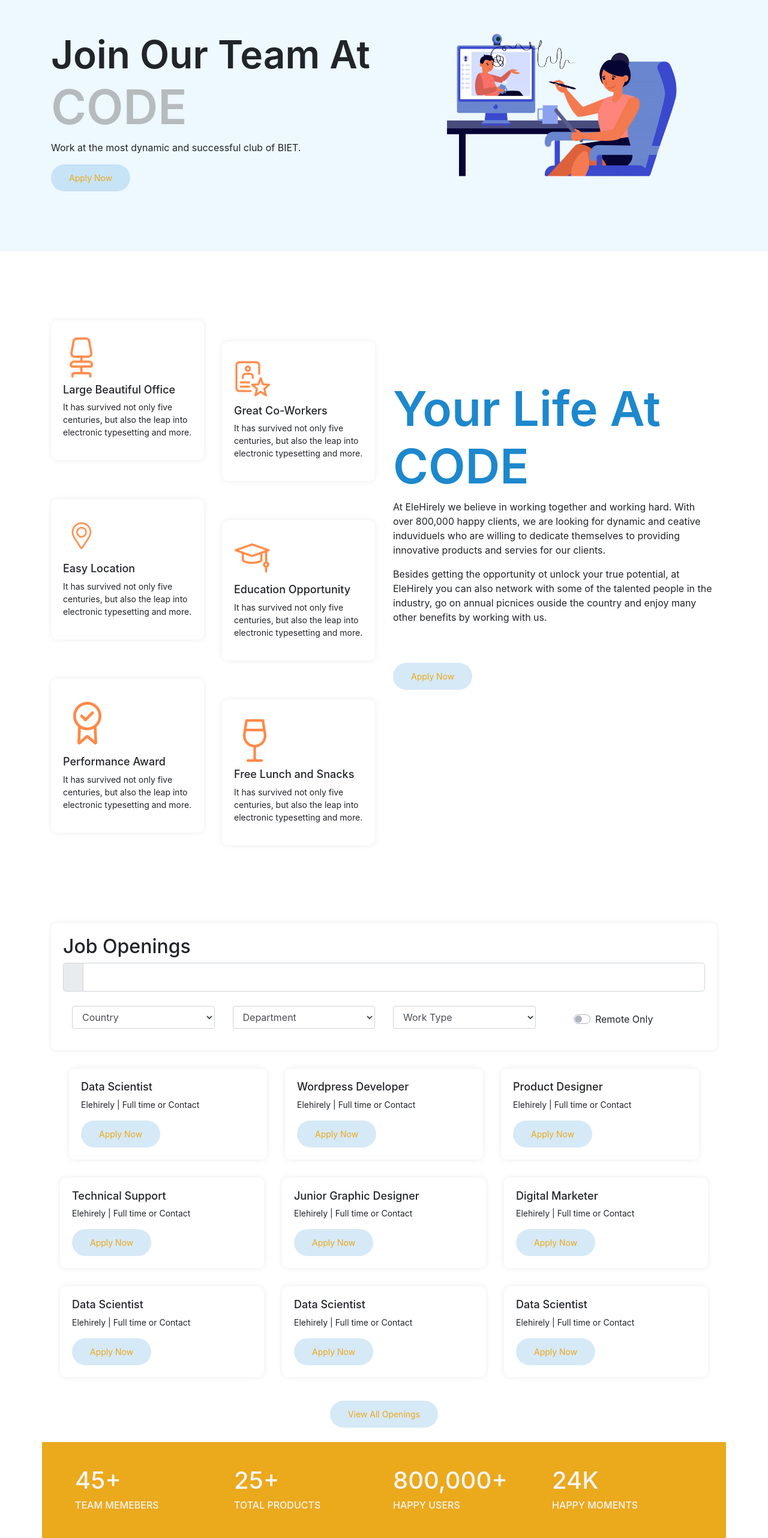
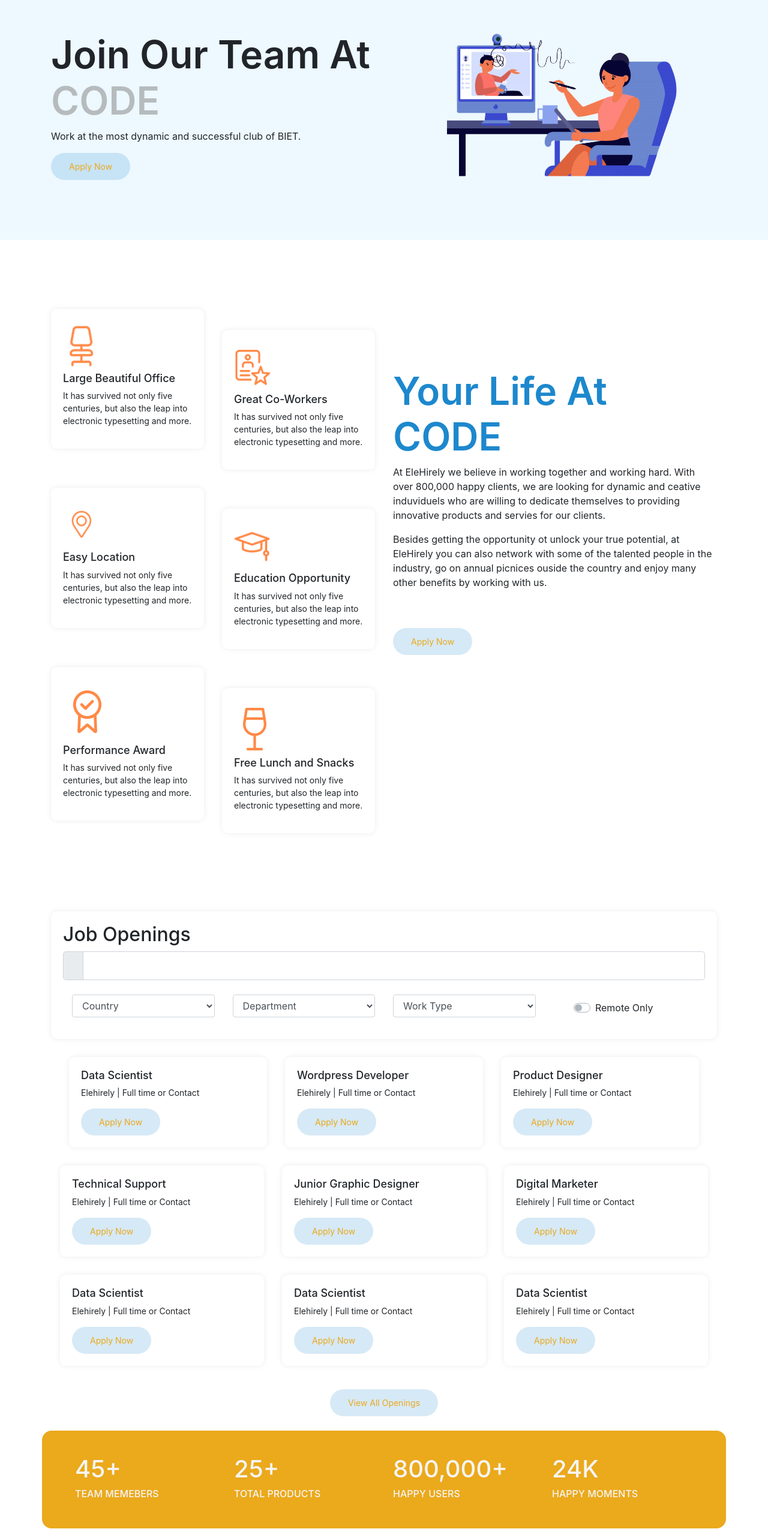
Before and after one commit to Ayush-k-Shukla/Code_page, a React (Create React App) app: page / in a window 1280 px wide. Shown: the part 220-2784 px from the top of the page at 60% size. Built offline with nearby package versions, Linux system fonts and the light colour scheme.

Commit message:
stat fix

```diff
--- a/src/App.css
+++ b/src/App.css
@@ -26,7 +26,8 @@
 
 #stats {
   background-color: #eba91c;
-  border-radius: 1px;
+  border-radius: 1rem;
+  padding: auto;
   height: 50%;
 }
 #cw {
@@ -64,12 +65,12 @@
   background-color: #edf8ff;
 }
 .career-section h2 {
-  font-size: 4rem;
+  font-size: 5vw;
   font-weight: 600;
 }
 .career-section h2 span {
   color: #b6bbbe;
-  font-size: 5rem;
+  font-size: 5vw;
 }
 .career-section img {
   margin: 0 auto;
@@ -104,7 +105,7 @@
   margin-top: 50px;
 }
 .your-life h2 {
-  font-size: 80px;
+  font-size: 5vw;
   font-weight: 600;
   color: #1d88cd;
 }
@@ -118,6 +119,7 @@
   font-weight: 600;
   color: #ff8947;
 }
+
 .join-box button {
   font-size: 14px;
   background-color: #1d88cd2e;
```
